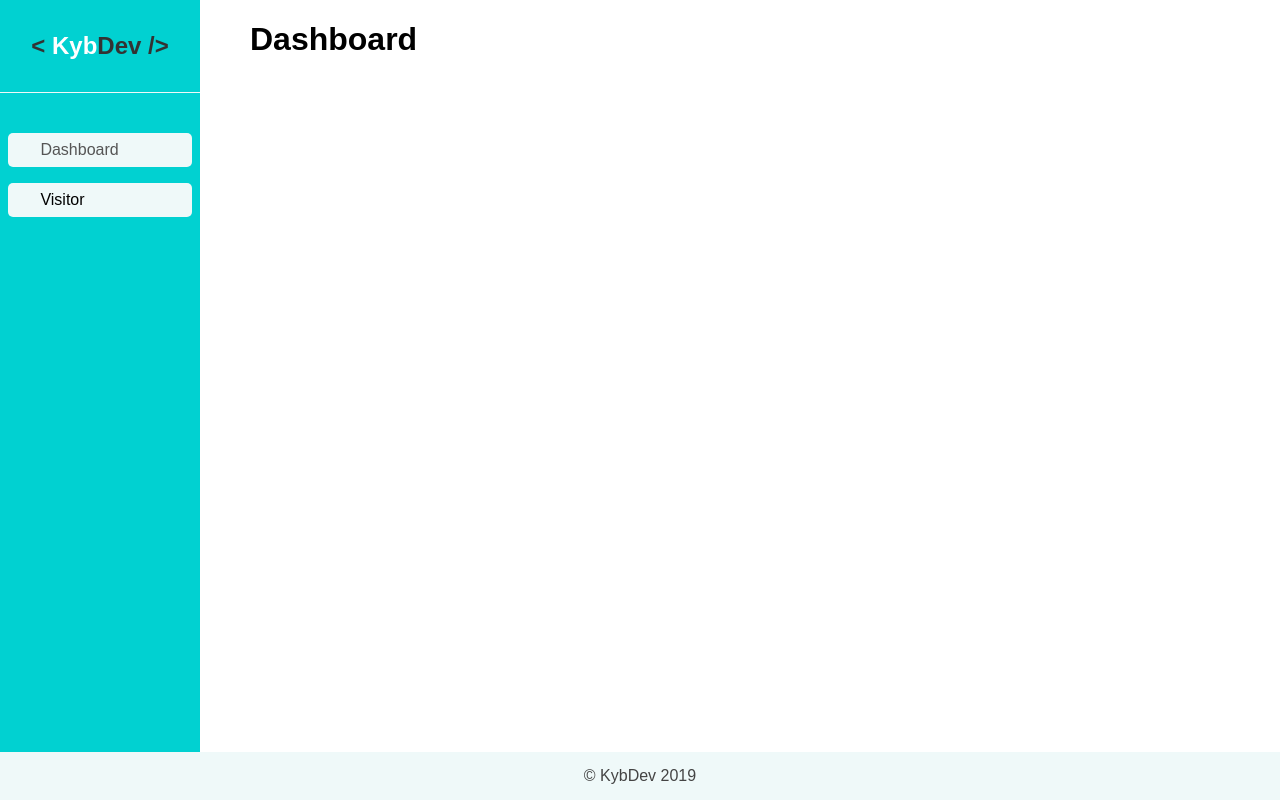
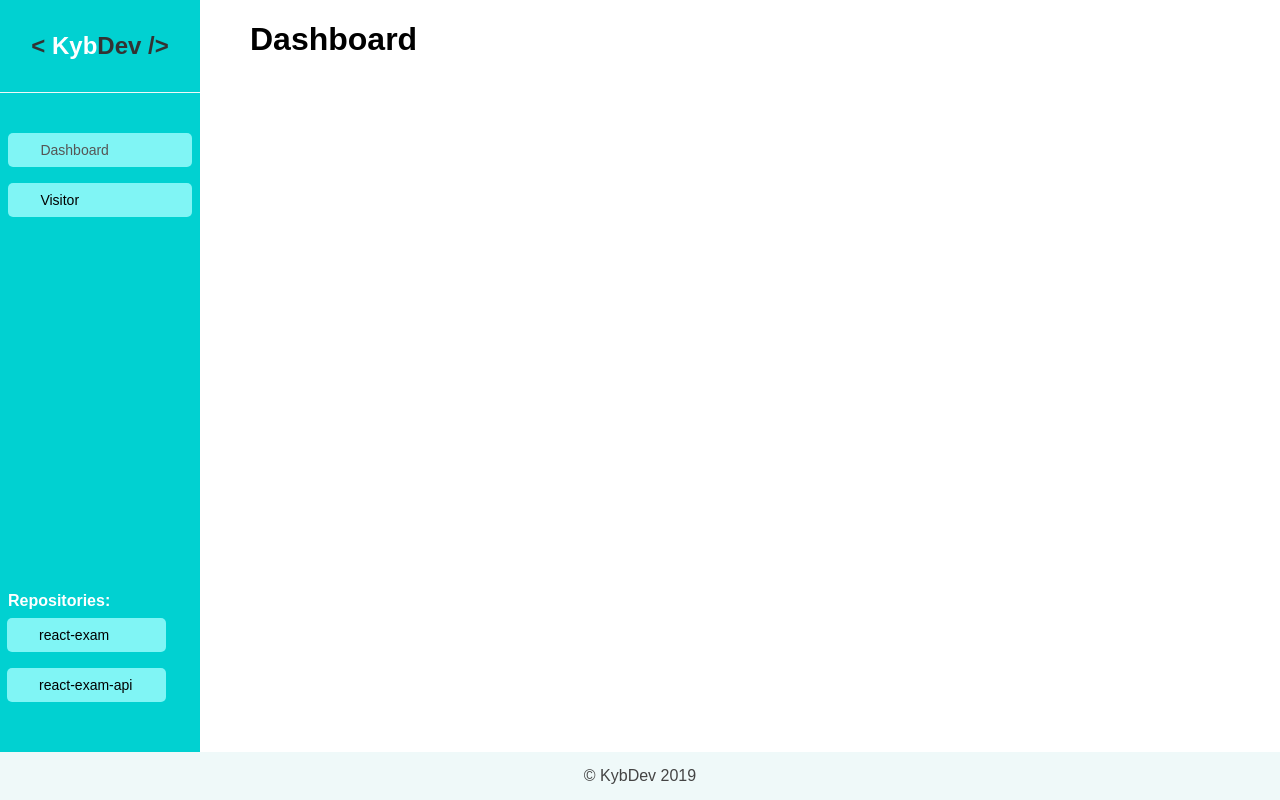
Before and after one commit to jtjabonete1114/react-exam, a React (Create React App) app: page /dashbaord in a window 1280 px wide. Built offline with nearby package versions, Linux system fonts and the light colour scheme.

Commit message:
Add Git repository link

```diff
--- a/src/components/Navigation/MainNavigation.js
+++ b/src/components/Navigation/MainNavigation.js
@@ -38,6 +38,30 @@ const MainNavigation = props => {
             ) : null}
           </ul>
         </div>
+
+
+
+        <div className={style.nav__repo}>
+
+          <div className={style.mainNavigation__items}>
+            <h4>Repositories: </h4>
+            <ul>
+              <li>
+                <a href="https://github.com/kybDev/react-exam"  target={`_blank`}>
+                   <i className='zmdi zmdi-github-alt zmdi-hc-lg'></i> react-exam
+                </a>
+              </li>
+
+              <li>
+                <a href="https://github.com/kybDev/react-exam-api"  target={`_blank`}>
+                   <i className='zmdi zmdi-github-alt zmdi-hc-lg'></i> react-exam-api
+                </a>
+              </li>
+            </ul>
+          </div>
+        </div>
+
+
       </header>
     </React.Fragment>
   );
--- a/src/components/Navigation/MainNavigation.module.scss
+++ b/src/components/Navigation/MainNavigation.module.scss
@@ -41,12 +41,13 @@
         width: 90%;
         margin: 0.5em 0;
         padding: .5rem 1rem;
-        background: #eff9f9;
+        background: #80f5f5;
         border-radius: 5px;
         a {
 
           text-decoration: none;
           color: #000;
+          font-size: 14px;
           &:hover,
           &:active,
           .active {
@@ -56,7 +57,7 @@
 
         i {
           margin-right: 1rem;
-          color: #555
+          color: #861262;
         }
 
 
@@ -75,3 +76,15 @@
     }
   }
 }
+
+.nav__repo{
+  // background: #000;
+  position: absolute;
+  bottom: 90px;
+  left: 0;
+  h4{
+    margin: 0;
+    margin-left: .5rem;
+    color: #fff;
+  }
+}
```
